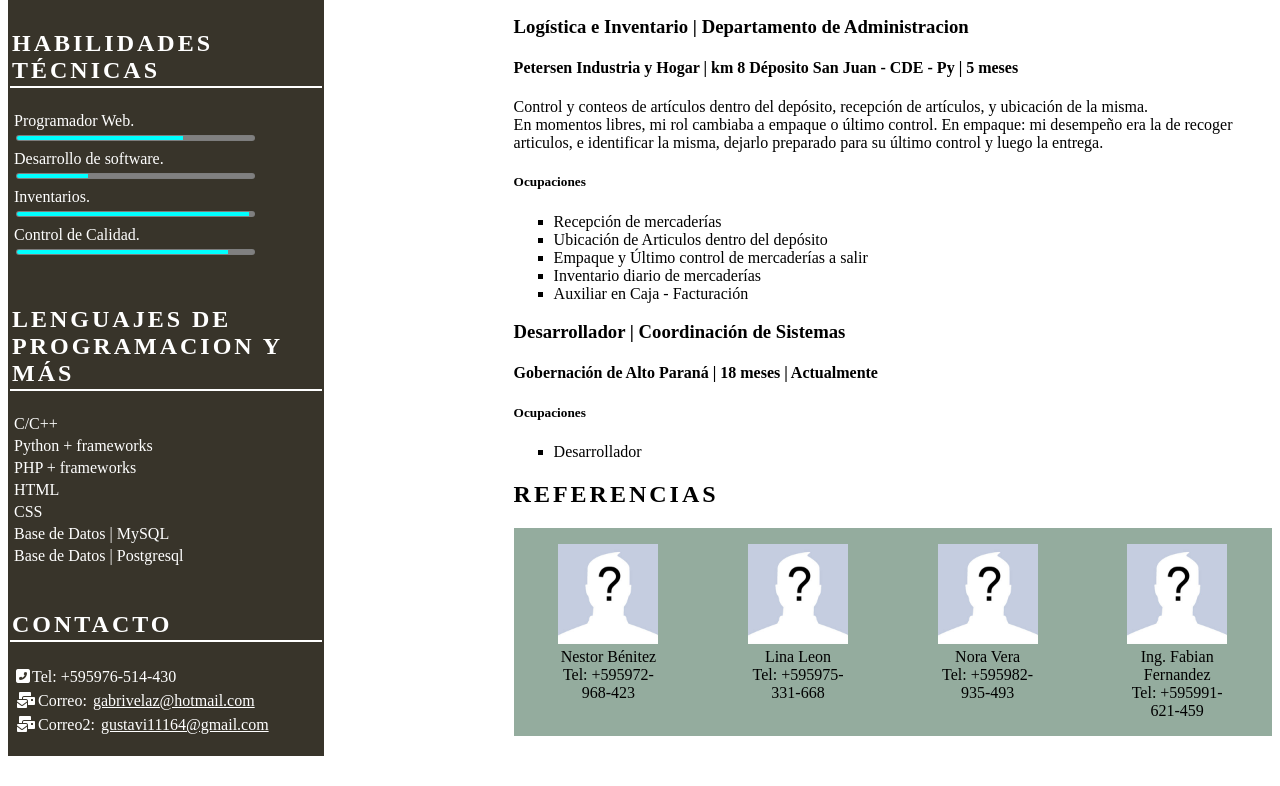
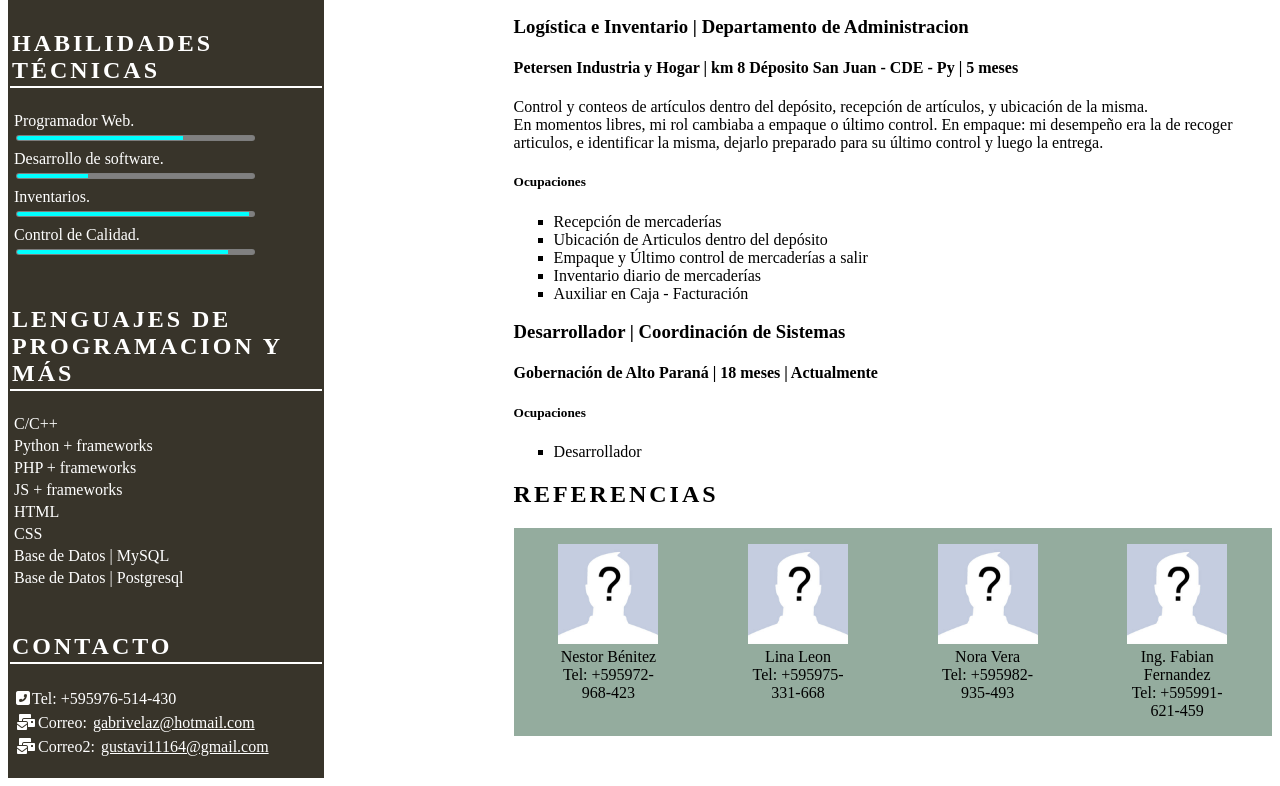
Before and after one commit to GustavoVelazquezSaavedra/curriculum202021, a plain HTML site: page index.html in a window 1280 px wide. Shown: the part 1537-2323 px from the top of the page. Before the commit the page ends 2301 px from the top, so only its background shows below. Drawn offline with Linux system fonts and the light colour scheme.

Commit message:
Agregando js en mi folio

```diff
--- a/index.html
+++ b/index.html
@@ -126,6 +126,7 @@
                         <li>C/C++</li>
                         <li>Python + frameworks</li>
                         <li>PHP + frameworks</li>
+                        <li>JS + frameworks</li>
                         <li>HTML</li>
                         <li>CSS</li>
                         <li>Base de Datos | MySQL</li>
```
